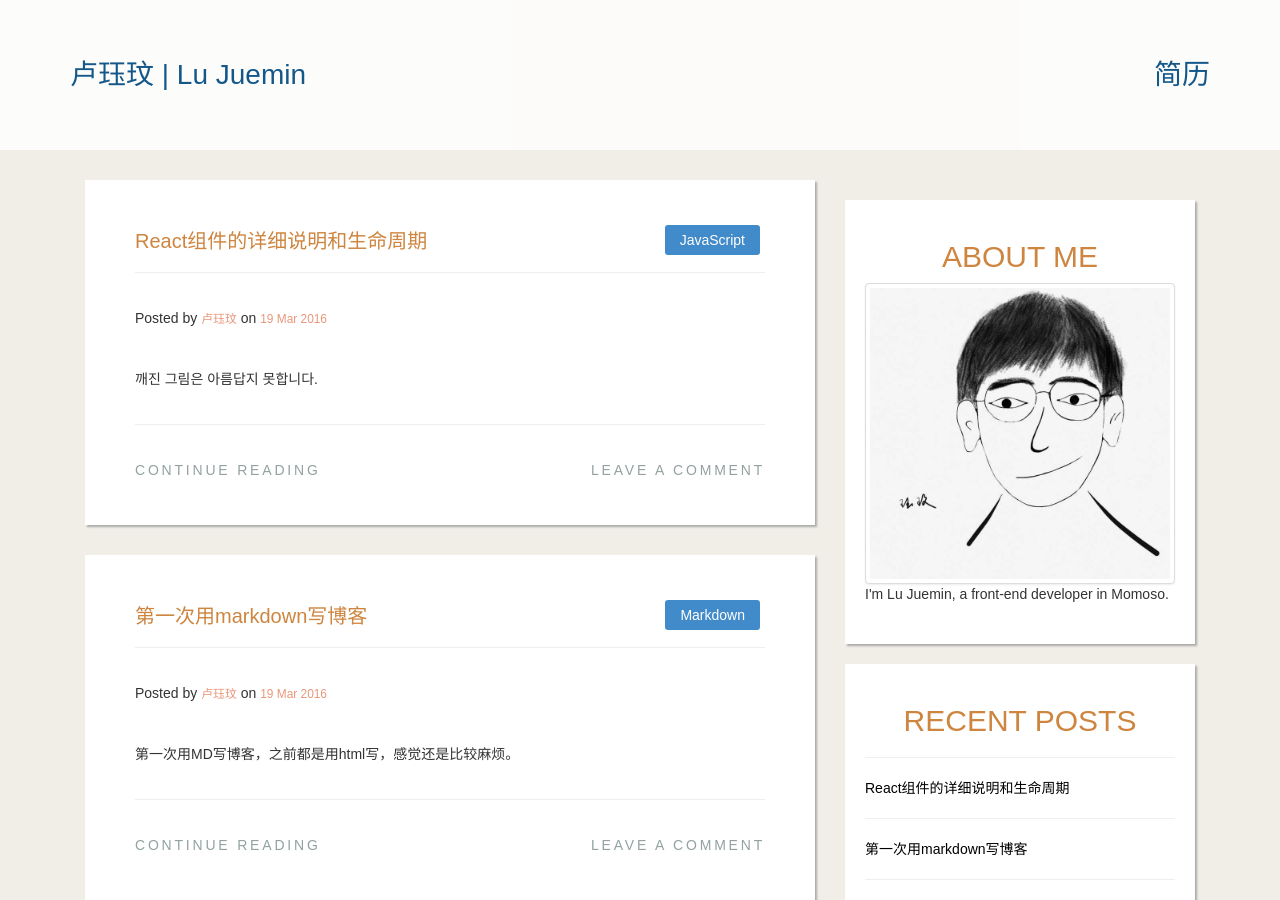
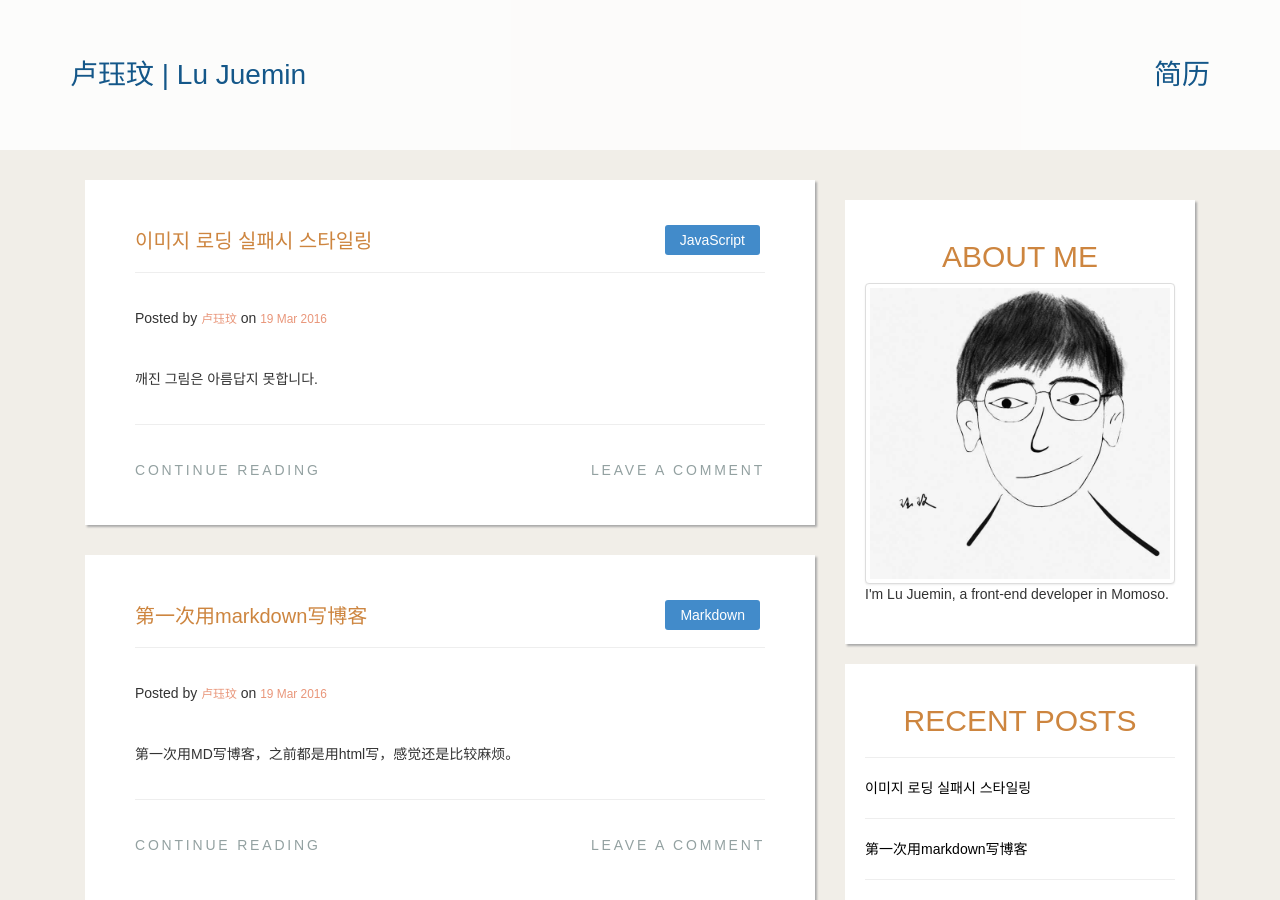
Before and after one commit to juemin90/juemin90.github.io, a Jekyll site: the page built from index.html, in a window 1280 px wide and 900 px high. Built offline with Jekyll 4.4.1, drawn with Linux system fonts in a browser that asks for light colours; nearby versions of some CDN libraries; the list of posts is cut into pages by our own code; comment, search, counter and statistics services are not loaded.

Commit message:
edit: post title

```diff
--- a/_posts/2016-03-19-styling-broken-images.html
+++ b/_posts/2016-03-19-styling-broken-images.html
@@ -1,6 +1,6 @@
 ---
 layout: default
-title: React组件的详细说明和生命周期
+title: 이미지 로딩 실패시 스타일링
 theme: JavaScript
 ---
 <p>깨진 그림은 아름답지 못합니다.</p>
```
